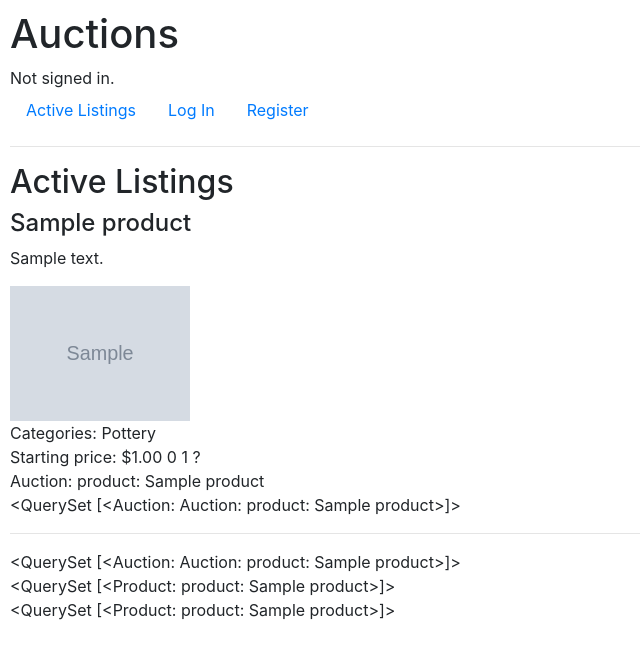
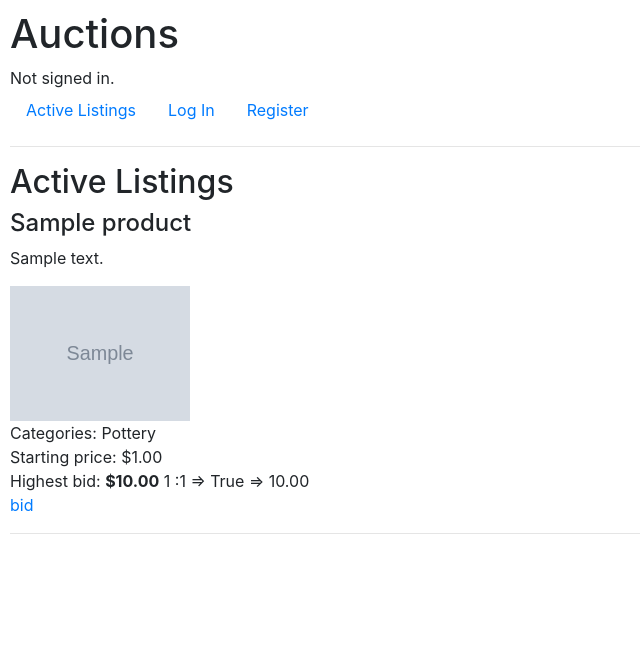
Before and after one commit to dariofiru/wiki, a Django app: template commerce/auctions/templates/auctions/index.html in a window 1280 px wide. Shown: the top 659 px of the page, without its empty margins (0-640 px from the left). Run offline with Django 3.2, Linux system fonts and the light colour scheme; the template is opened without the code that fills it: values that come from a table or form of the project are taken from there, others are empty; tables that the repository leaves empty hold one stand-in row (values such as "Sample post"); grey boxes marked "Sample" are stand-in pictures; some libraries are stand-ins or nearby versions.

Commit message:
bid funzionante

```diff
--- a/commerce/auctions/admin.py
+++ b/commerce/auctions/admin.py
@@ -1,5 +1,5 @@
 from django.contrib import admin
-from .models import Auction, Comment, User, Watchlist
+from .models import Auction, Comment, User, Watchlist, Product2
 from .models import Product
 
 # Register your models here.
@@ -9,3 +9,4 @@ admin.site.register(Product)
 admin.site.register(Comment)
 admin.site.register(Watchlist)
 admin.site.register(Auction)
+admin.site.register(Product2    )
--- a/commerce/auctions/models.py
+++ b/commerce/auctions/models.py
@@ -46,10 +46,11 @@ class Product(models.Model):
         return f"product: {self.product_name}"
 
 class Auction(models.Model):
-    product_sold = models.ForeignKey(Product, on_delete=models.CASCADE)
+    product_sold = models.ForeignKey(Product, on_delete=models.CASCADE, related_name="products_bidded")
     user_bid = models.ForeignKey(User, on_delete=models.CASCADE)
     amount_bid = models.DecimalField(decimal_places=2, max_digits=12)
     winning_bid = models.BooleanField(default=True)
+
     def __str__(self) -> str:
         return f"Auction: {self.product_sold}"
 
@@ -66,3 +67,38 @@ class Comment(models.Model):
     comment_date_inserted = models.DateField(default=datetime.date.today)
     def __str__(self) -> str:
         return f"Comment: {self.user_comment} on {self.product_comment}"
+
+
+ ###############
+ ###############
+
+class Product2(models.Model):
+    STATUS_CHOICES = (
+    ('active','ACTIVE'),
+    ('inactive', 'INACTIVE'),
+    ('sold','SOLD')
+    )
+    CAT_CHOICES = (('Pottery', 'Pottery'),
+              ('Sport', 'Sport'),
+              ('Forniture', 'Forniture'),
+              ('Collectables', 'Collectables'),
+              ('Memorabilia', 'Memorabilia'))
+
+    product_bids = models.ManyToManyField(Auction, blank=True, related_name="bids")
+    product_owner = models.ForeignKey(User, on_delete=models.CASCADE)
+    product_name = models.CharField(max_length=70)
+    product_description = models.CharField(max_length=300)
+    product_img_url = models.CharField(max_length=500, blank=True, null=True)
+    product_categories = MultiSelectField(choices=CAT_CHOICES,
+                                 max_choices=3,
+                                 max_length=38)
+
+
+    product_starting_bid = models.DecimalField(decimal_places=2, max_digits=12)
+    product_status = models.CharField(max_length=20, choices=STATUS_CHOICES, default='active')
+    date_inserted = models.DateField(default=datetime.date.today)
+    date_sold = models.DateField(blank=True, null=True)
+    product_price = models.DecimalField(decimal_places=2, max_digits=12, blank=True, null=True)
+
+    def __str__(self) -> str:
+        return f"product: {self.product_name}"
--- a/commerce/auctions/templates/auctions/index.html
+++ b/commerce/auctions/templates/auctions/index.html
@@ -7,20 +7,18 @@
    <p>{{product.product_description}}</p>
    <img src="{{product.product_img_url}}" width="180px"><br>
    Categories: {{product.product_categories}}<br>
-   Starting price: ${{product.product_starting_bid }}
+   Starting price: ${{product.product_starting_bid }}<br>
 
-   {% for auction in auction_list %}
-   {{ forloop.counter0 }}
-   {{product.id}} ? {{auction.0}}<br>{{auction}}<br>{{auction_list}}
-   {% if product.id == auction.product_sold.product_sold_id %}
-    {{auction.amount_bid}}
+   {% for auction in auction_bid %}
+   {% if auction.winning_bid == True and product.id == auction.product_sold.id %}
+   Highest bid: <b>${{auction.amount_bid}}</b>
+   {{product.id}} :{{auction.product_sold.id}} => {{auction.winning_bid}}  => {{auction.amount_bid}}<br>
    {% endif %}
    {% endfor %}
-
+   {% if product.product_status == 'active' %}
+   <a href="auctions/bid/{{product.id}}">bid</a>
+   {% endif %}
     <hr>
    {% endfor %}
 
-   {{auction_list}}<br>
-   {{product_list}}<br>
-   {{test_data}}
 {% endblock %}
--- a/commerce/auctions/urls.py
+++ b/commerce/auctions/urls.py
@@ -6,5 +6,6 @@ urlpatterns = [
     path("", views.index, name="index"),
     path("login", views.login_view, name="login"),
     path("logout", views.logout_view, name="logout"),
-    path("register", views.register, name="register")
+    path("register", views.register, name="register"),
+    path("auctions/bid/<str:id>", views.bid, name="bid")
 ]
```
Also changed, not shown: commerce/auctions/form.py (added, +7 -0 lines), commerce/auctions/templates/auctions/bid.html (added, +20 -0 lines), commerce/auctions/views.py (+36 -7 lines), commerce/auctions/migrations/0010_product2.py (added), commerce/auctions/migrations/0011_alter_auction_product_sold.py (added), commerce/auctions/migrations/0012_alter_auction_product_sold.py (added).
